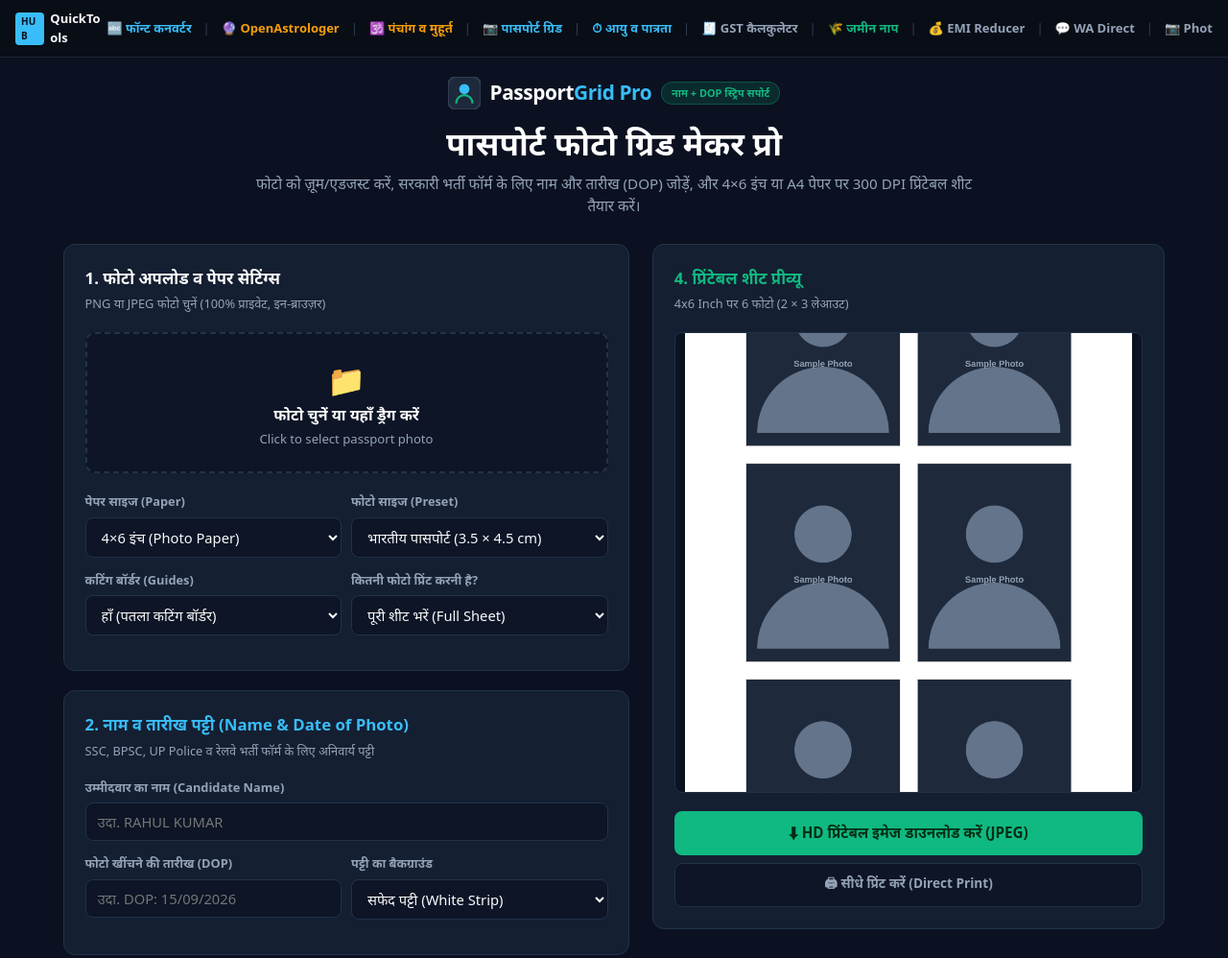
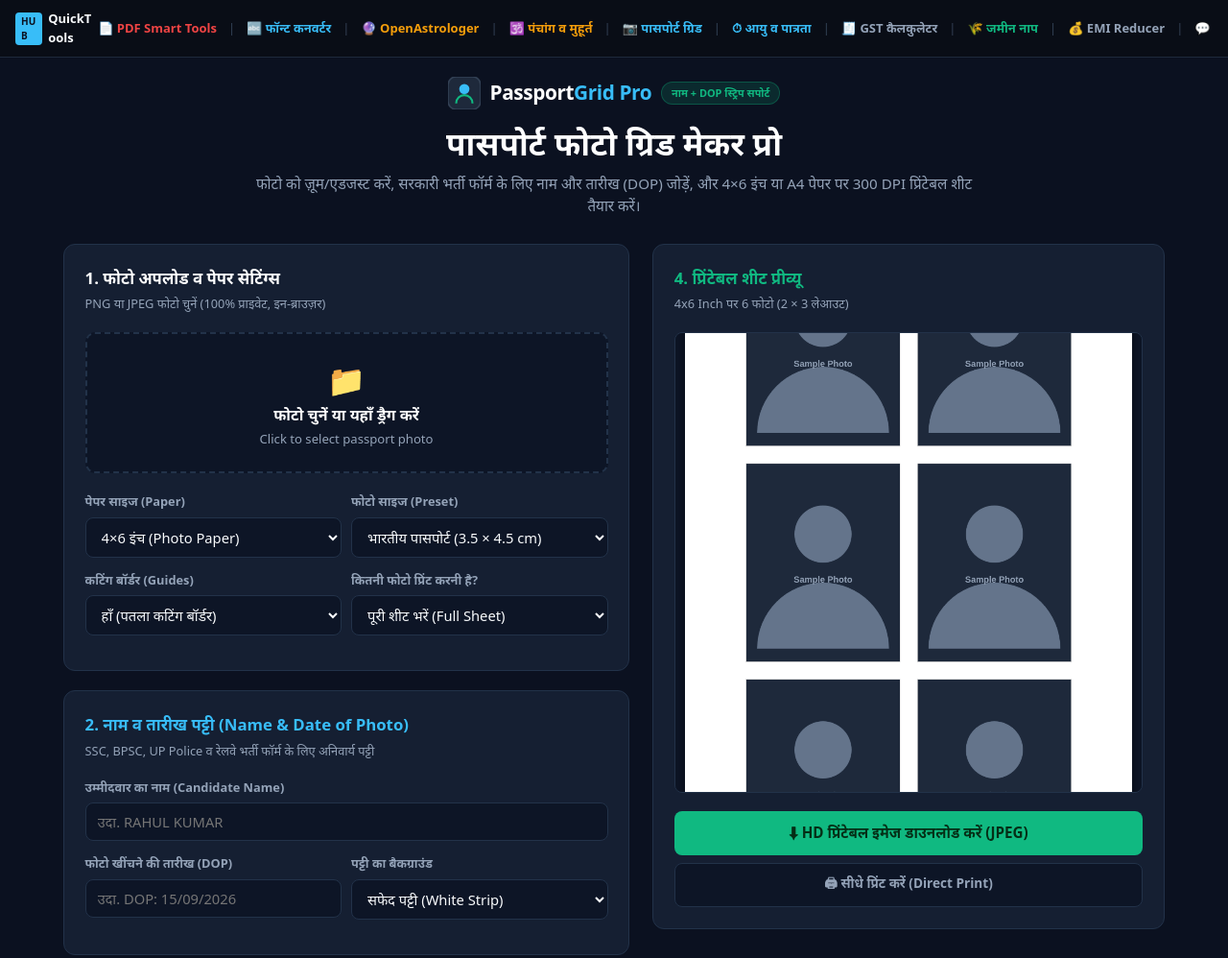
Before and after one commit to unknownuniversem-blip/passport-photo-grid, a plain HTML site: page index.html in a window 1280 px wide. Shown: the top 998 px of the page at 96% size. Drawn offline with Linux system fonts and the light colour scheme.

Commit message:
Add Tool 12 PDF Smart Tools & synchronize navigation

```diff
--- a/index.html
+++ b/index.html
@@ -314,6 +314,8 @@
       </a>
     </div>
     <div style="display:flex; align-items:center; gap:12px; overflow-x:auto;">
+      <a href="https://unknownuniversem-blip.github.io/pdf-smart-tools/" style="color:#ef4444; text-decoration:none; font-weight:700; white-space:nowrap;">📄 PDF Smart Tools</a>
+      <span style="color:#334155;">|</span>
       <a href="https://unknownuniversem-blip.github.io/krutidev-unicode-converter/" style="color:#38bdf8; text-decoration:none; font-weight:600; white-space:nowrap;">🔤 फॉन्ट कनवर्टर</a>
       <span style="color:#334155;">|</span>
       <a href="https://unknownuniversem-blip.github.io/open-astrologer/" style="color:#f59e0b; text-decoration:none; font-weight:600; white-space:nowrap;">🔮 OpenAstrologer</a>
```
